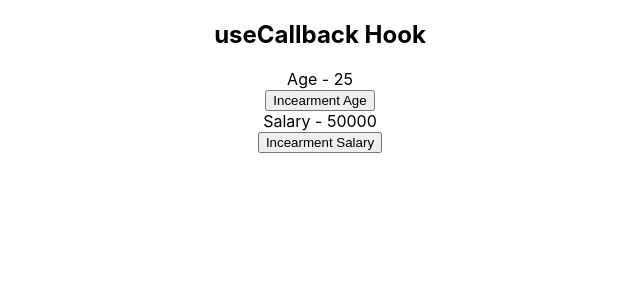
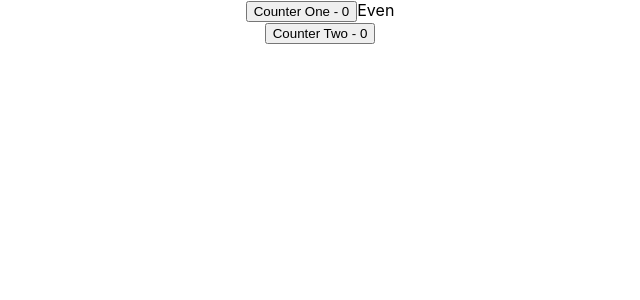
Before and after one commit to nihalshandev/react-hook-learning, a React (Create React App) app: page / in a window 1280 px wide. Shown: the top 300 px of the page, without its empty margins (320-960 px from the left). Built offline with nearby package versions, Linux system fonts and the light colour scheme.

Commit message:
learned useMemo hook for perfomence optimisation

```diff
--- a/src/App.js
+++ b/src/App.js
@@ -1,10 +1,10 @@
 import "./App.css";
-import ParentComponent from "./components/useCallback/ParentComponent";
+import Counter from "./components/useMemo/Counter";
 
 function App() {
   return (
     <div className="App">
-      <ParentComponent />
+      <Counter />
     </div>
   );
 }
--- /dev/null
+++ b/src/components/useMemo/Counter.js
@@ -0,0 +1,31 @@
+import React, { useMemo, useState } from "react";
+
+const Counter = () => {
+  const [counterOne, setCounterOne] = useState(0);
+  const [counterTwo, setCounterTwo] = useState(0);
+  const increamentOne = () => {
+    setCounterOne(counterOne + 1);
+  };
+  const increamentTwo = () => {
+    setCounterTwo(counterTwo + 1);
+  };
+
+  const isEven = useMemo(() => {
+    let i = 0;
+    while (i < 200000000) i++;
+    return counterOne % 2 === 0;
+  }, [counterOne]);
+  return (
+    <div>
+      <div>
+        <button onClick={increamentOne}>Counter One - {counterOne}</button>
+        <span>{isEven ? "Even" : "Odd"}</span>
+      </div>
+      <div>
+        <button onClick={increamentTwo}>Counter Two - {counterTwo}</button>
+      </div>
+    </div>
+  );
+};
+
+export default Counter;
```
